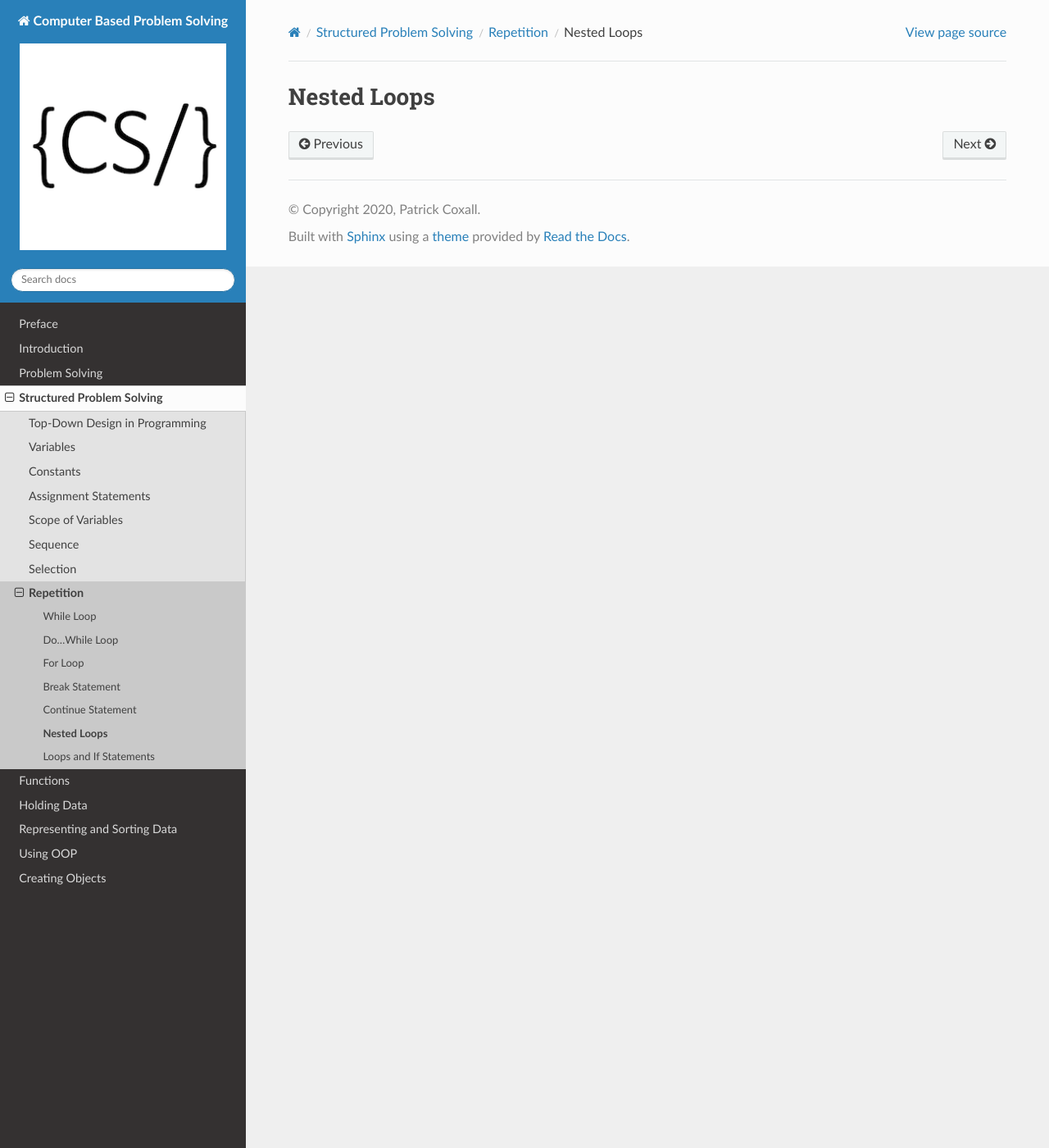
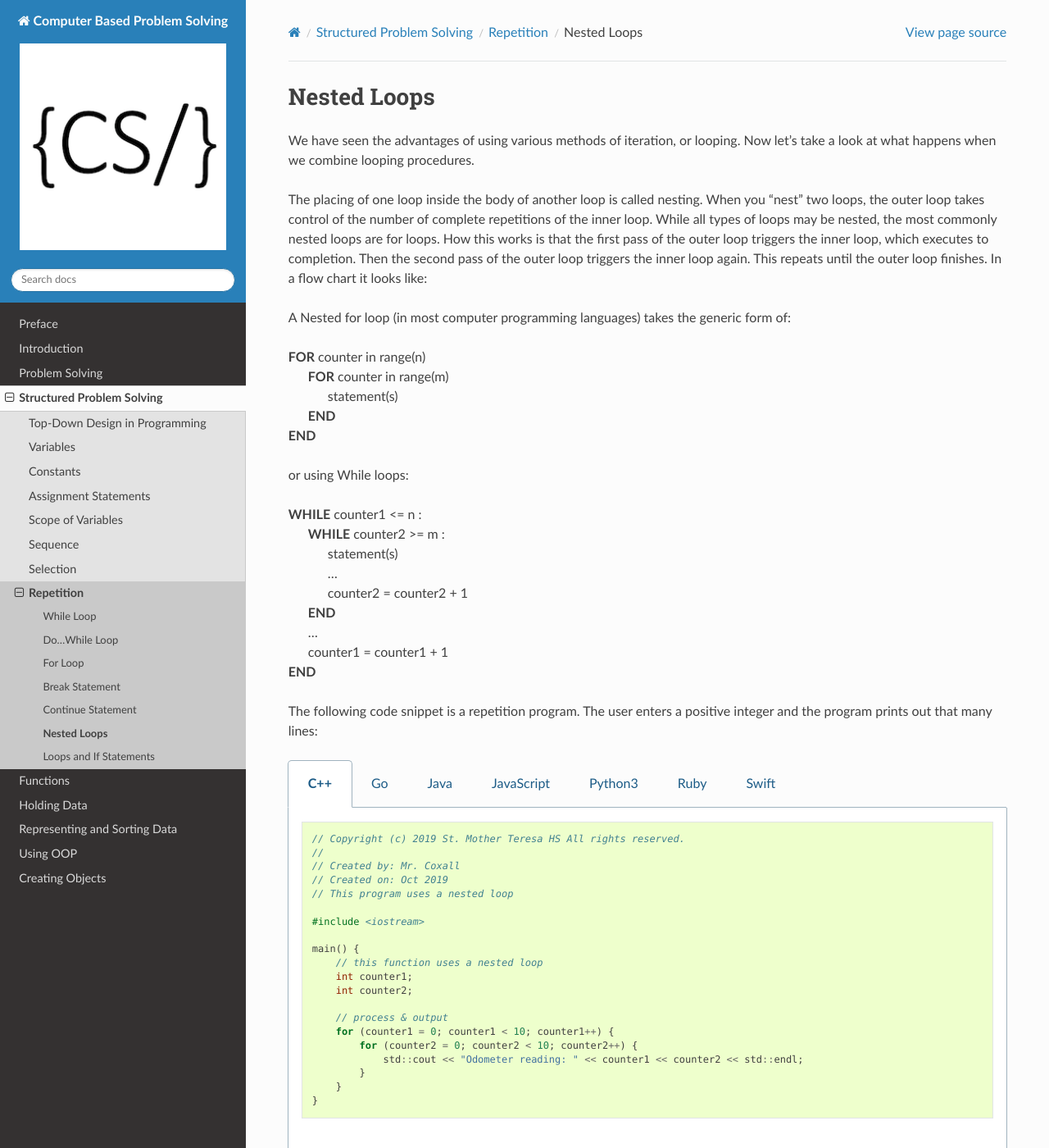
Before and after one commit to Mr-Coxall/Computer-Based-Problem-Solving, a Sphinx documentation site: the page built from docs/structured-problem-solving/nested-loops.rst, in a window 1280 px wide and 1400 px high. Shown: the whole window at 82% size. Built offline with Sphinx 7.4.7 and the Read the Docs theme 2.0.0, drawn with Linux system fonts in a browser that asks for light colours; pages that are not in the unit, such as notebooks, are missing from menus.

Commit message:
Update nested-loops.rst

```diff
--- a/docs/structured-problem-solving/nested-loops.rst
+++ b/docs/structured-problem-solving/nested-loops.rst
@@ -2,3 +2,113 @@
 
 Nested Loops
 ============
+
+We have seen the advantages of using various methods of iteration, or looping. Now let's take a look at what happens when we combine looping procedures.
+
+The placing of one loop inside the body of another loop is called nesting. When you "nest" two loops, the outer loop takes control of the number of complete repetitions of the inner loop. While all types of loops may be nested, the most commonly nested loops are for loops. How this works is that the first pass of the outer loop triggers the inner loop, which executes to completion. Then the second pass of the outer loop triggers the inner loop again. This repeats until the outer loop finishes. In a flow chart it looks like:
+
+A Nested for loop (in most computer programming languages) takes the generic form of:
+
+| **FOR** counter in range(n)
+|     **FOR** counter in range(m)
+|         statement(s)
+|     **END**
+| **END**
+
+or using While loops:
+
+| **WHILE** counter1 <= n :
+|     **WHILE** counter2 >= m :
+|         statement(s)
+|         ...
+|         counter2 = counter2 + 1
+|     **END**
+|     ...
+|     counter1 = counter1 + 1
+| **END**
+
+The following code snippet is a repetition program. The user enters a positive integer and the program prints out that many lines:
+
+.. tabs::
+
+  .. group-tab:: C++
+
+    .. code-block:: C++
+
+		// Copyright (c) 2019 St. Mother Teresa HS All rights reserved.
+		//
+		// Created by: Mr. Coxall
+		// Created on: Oct 2019
+		// This program uses a nested loop
+
+		#include <iostream>
+
+		main() {
+		    // this function uses a nested loop
+		    int counter1;
+		    int counter2;
+
+		    // process & output
+		    for (counter1 = 0; counter1 < 10; counter1++) {
+		        for (counter2 = 0; counter2 < 10; counter2++) {
+		            std::cout << "Odometer reading: " << counter1 << counter2 << std::endl;
+		        }
+		    }
+		}
+
+  .. group-tab:: Go
+
+    .. code-block:: Go
+
+      // nested loop
+
+  .. group-tab:: Java
+
+    .. code-block:: Java
+
+      // nested loop
+
+
+  .. group-tab:: JavaScript
+
+    .. code-block:: JavaScript
+
+      // nested loop
+
+  .. group-tab:: Python3
+
+    .. code-block:: Python
+
+		#!/usr/bin/env python3
+
+		# Created by: Mr. Coxall
+		# Created on: Oct 2019
+		# This program uses a nested loop
+
+
+		def main():
+		    # this function uses a nested loop
+
+		    counter1 = 0
+		    counter2 = 0
+
+		    # process & output
+		    for counter1 in range(10):
+		        for counter2 in range(10):
+		            print("Odometer {0}{1}".format(counter1, counter2))
+
+
+		if __name__ == "__main__":
+		    main()
+
+  .. group-tab:: Ruby
+
+    .. code-block:: Ruby
+
+      // nested loop
+
+  .. group-tab:: Swift
+
+    .. code-block:: Swift
+
+      // nested loop
```
